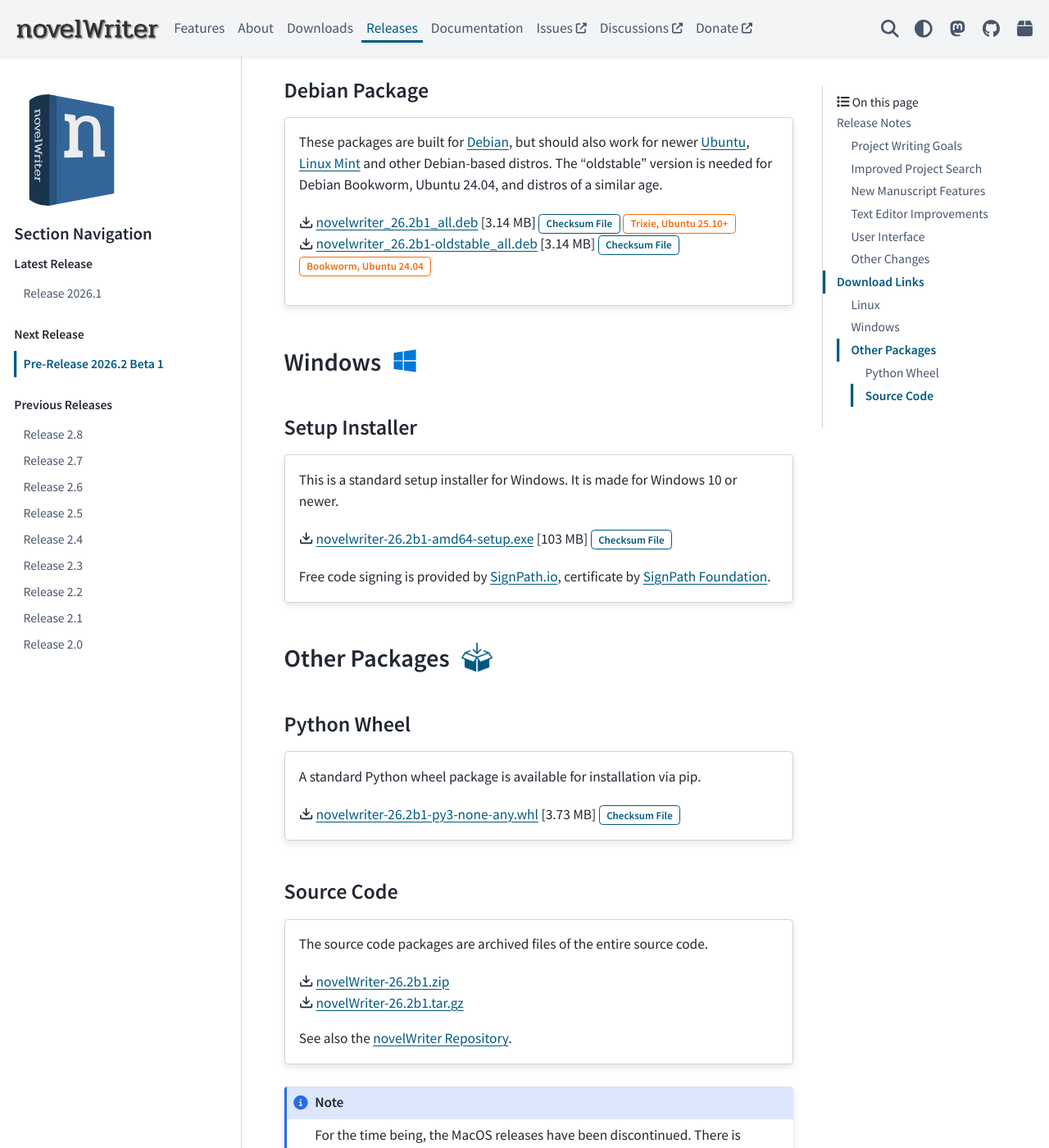
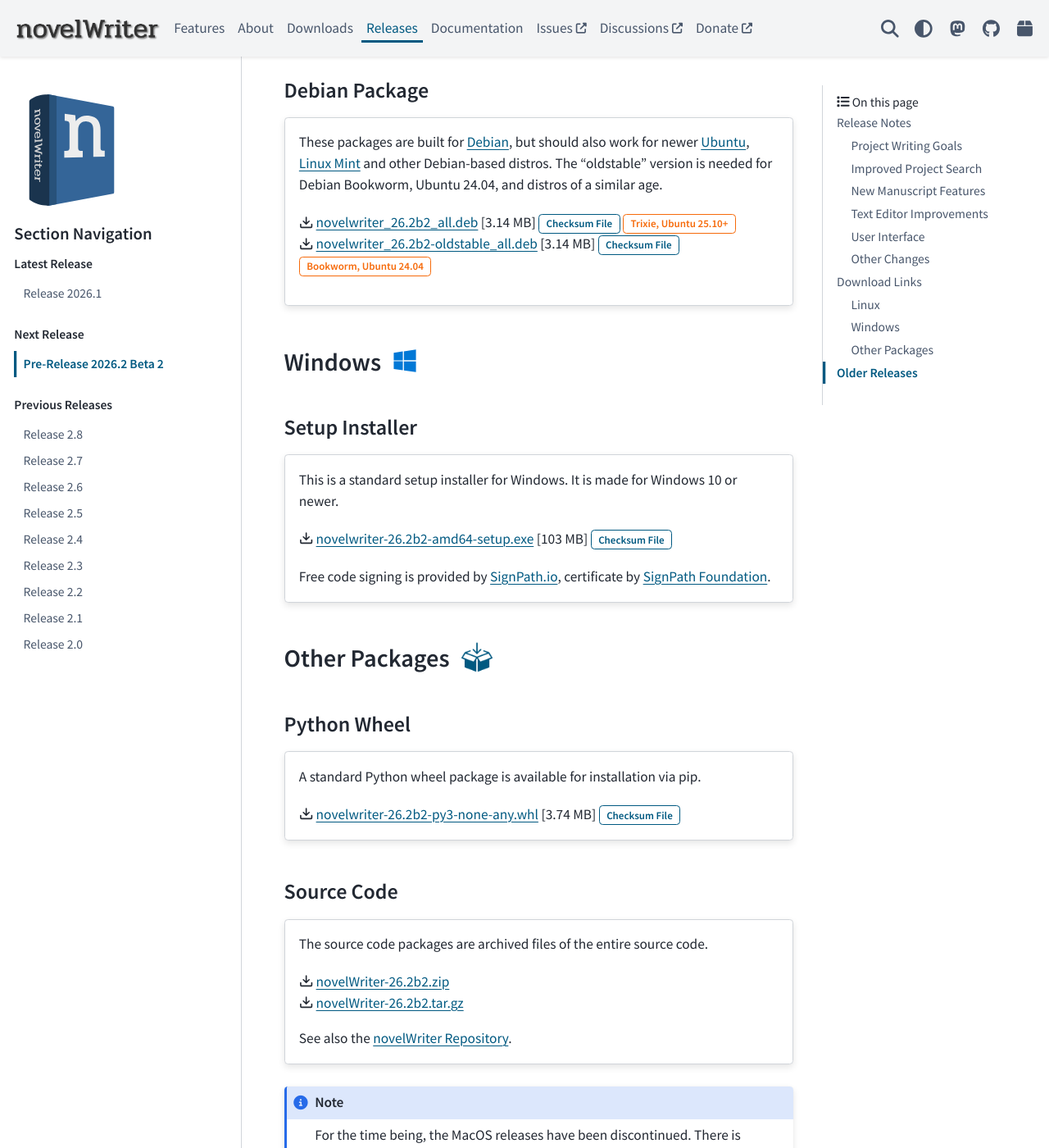
Before and after one commit to vkbo/novelWriter.io, a Sphinx documentation site: the page built from source/releases/release_26_2.rst, in a window 1280 px wide and 1400 px high, scrolled down 3957 px. Shown: the whole window at 82% size. Built offline with Sphinx 7.4.7 and the PyData theme 0.15.4, drawn with Linux system fonts in a browser that asks for light colours; some of the changed text lies outside the part shown.

Commit message:
Release 2026.2 Beta 2

```diff
--- a/source/generated/download_pre_release.rst
+++ b/source/generated/download_pre_release.rst
@@ -7,11 +7,11 @@
 .. _SignPath.io: https://about.signpath.io/
 .. _SignPath Foundation: https://signpath.org/
 
-| **Release Version:** 2026.2 Beta 1
-| **Release Date:** July 26, 2026
+| **Release Version:** 2026.2 Beta 2
+| **Release Date:** August 2, 2026
 | **Release Notes:** :ref:`main_release_26_2`
-| **Release Feedback:** :octicon:`comment-discussion` `Discussion <https://github.com/vkbo/novelWriter/discussions/2905>`__
-| **Release on GitHub:** :octicon:`mark-github` `GitHub <https://github.com/vkbo/novelWriter/releases/tag/v26.2b1>`__
+| **Release Feedback:** :octicon:`comment-discussion` `Discussion <https://github.com/vkbo/novelWriter/discussions/2949>`__
+| **Release on GitHub:** :octicon:`mark-github` `GitHub <https://github.com/vkbo/novelWriter/releases/tag/v26.2b2>`__
 
 .. |linux-logo| image:: ../images/linux.svg
    :class: dark-light custom-inline-image-title
@@ -33,8 +33,8 @@
 
    The AppImage_ should run on any recent Linux distro.
 
-   :octicon:`download` `novelwriter-26.2b1-x86_64.AppImage <https://github.com/vkbo/novelWriter/releases/download/v26.2b1/novelwriter-26.2b1-x86_64.AppImage>`__ [83.5 MB]
-   :bdg-link-primary-line:`Checksum File <https://github.com/vkbo/novelWriter/releases/download/v26.2b1/novelwriter-26.2b1-x86_64.AppImage.sha256>`
+   :octicon:`download` `novelwriter-26.2b2-x86_64.AppImage <https://github.com/vkbo/novelWriter/releases/download/v26.2b2/novelwriter-26.2b2-x86_64.AppImage>`__ [83.8 MB]
+   :bdg-link-primary-line:`Checksum File <https://github.com/vkbo/novelWriter/releases/download/v26.2b2/novelwriter-26.2b2-x86_64.AppImage.sha256>`
 
 
 Flatpak (Experimental)
@@ -44,8 +44,8 @@
 
    The Flatpak_ should run on any recent Linux distro.
 
-   :octicon:`download` `novelwriter-26.2-linux.flatpak <https://github.com/vkbo/novelWriter/releases/download/v26.2b1/novelwriter-26.2-linux.flatpak>`__ [10.9 MB]
-   :bdg-link-primary-line:`Checksum File <https://github.com/vkbo/novelWriter/releases/download/v26.2b1/novelwriter-26.2-linux.flatpak.sha256>`
+   :octicon:`download` `novelwriter-26.2-linux.flatpak <https://github.com/vkbo/novelWriter/releases/download/v26.2b2/novelwriter-26.2-linux.flatpak>`__ [10.9 MB]
+   :bdg-link-primary-line:`Checksum File <https://github.com/vkbo/novelWriter/releases/download/v26.2b2/novelwriter-26.2-linux.flatpak.sha256>`
 
 
 Debian Package
@@ -56,10 +56,10 @@
    These packages are built for Debian_, but should also work for newer Ubuntu_, `Linux Mint`_ and other Debian-based
    distros. The "oldstable" version is needed for Debian Bookworm, Ubuntu 24.04, and distros of a similar age.
 
-   | :octicon:`download` `novelwriter_26.2b1_all.deb <https://github.com/vkbo/novelWriter/releases/download/v26.2b1/novelwriter_26.2b1_all.deb>`__ [3.14 MB]
-     :bdg-link-primary-line:`Checksum File <https://github.com/vkbo/novelWriter/releases/download/v26.2b1/novelwriter_26.2b1_all.deb.sha256>` :bdg-warning-line:`Trixie, Ubuntu 25.10+`
-   | :octicon:`download` `novelwriter_26.2b1-oldstable_all.deb <https://github.com/vkbo/novelWriter/releases/download/v26.2b1/novelwriter_26.2b1-oldstable_all.deb>`__ [3.14 MB]
-     :bdg-link-primary-line:`Checksum File <https://github.com/vkbo/novelWriter/releases/download/v26.2b1/novelwriter_26.2b1-oldstable_all.deb.sha256>` :bdg-warning-line:`Bookworm, Ubuntu 24.04`
+   | :octicon:`download` `novelwriter_26.2b2_all.deb <https://github.com/vkbo/novelWriter/releases/download/v26.2b2/novelwriter_26.2b2_all.deb>`__ [3.14 MB]
+     :bdg-link-primary-line:`Checksum File <https://github.com/vkbo/novelWriter/releases/download/v26.2b2/novelwriter_26.2b2_all.deb.sha256>` :bdg-warning-line:`Trixie, Ubuntu 25.10+`
+   | :octicon:`download` `novelwriter_26.2b2-oldstable_all.deb <https://github.com/vkbo/novelWriter/releases/download/v26.2b2/novelwriter_26.2b2-oldstable_all.deb>`__ [3.14 MB]
+     :bdg-link-primary-line:`Checksum File <https://github.com/vkbo/novelWriter/releases/download/v26.2b2/novelwriter_26.2b2-oldstable_all.deb.sha256>` :bdg-warning-line:`Bookworm, Ubuntu 24.04`
 
 
 Windows |windows10-logo|
@@ -72,8 +72,8 @@
 
    This is a standard setup installer for Windows. It is made for Windows 10 or newer.
 
-   :octicon:`download` `novelwriter-26.2b1-amd64-setup.exe <https://github.com/vkbo/novelWriter/releases/download/v26.2b1/novelwriter-26.2b1-amd64-setup.exe>`__ [103 MB]
-   :bdg-link-primary-line:`Checksum File <https://github.com/vkbo/novelWriter/releases/download/v26.2b1/novelwriter-26.2b1-amd64-setup.exe.sha256>`
+   :octicon:`download` `novelwriter-26.2b2-amd64-setup.exe <https://github.com/vkbo/novelWriter/releases/download/v26.2b2/novelwriter-26.2b2-amd64-setup.exe>`__ [103 MB]
+   :bdg-link-primary-line:`Checksum File <https://github.com/vkbo/novelWriter/releases/download/v26.2b2/novelwriter-26.2b2-amd64-setup.exe.sha256>`
 
    Free code signing is provided by `SignPath.io`_, certificate by `SignPath Foundation`_.
 
@@ -88,8 +88,8 @@
 
    A standard Python wheel package is available for installation via pip.
 
-   :octicon:`download` `novelwriter-26.2b1-py3-none-any.whl <https://github.com/vkbo/novelWriter/releases/download/v26.2b1/novelwriter-26.2b1-py3-none-any.whl>`__ [3.73 MB]
-   :bdg-link-primary-line:`Checksum File <https://github.com/vkbo/novelWriter/releases/download/v26.2b1/novelwriter-26.2b1-py3-none-any.whl.sha256>`
+   :octicon:`download` `novelwriter-26.2b2-py3-none-any.whl <https://github.com/vkbo/novelWriter/releases/download/v26.2b2/novelwriter-26.2b2-py3-none-any.whl>`__ [3.74 MB]
+   :bdg-link-primary-line:`Checksum File <https://github.com/vkbo/novelWriter/releases/download/v26.2b2/novelwriter-26.2b2-py3-none-any.whl.sha256>`
 
 
 Source Code
@@ -99,8 +99,8 @@
 
    The source code packages are archived files of the entire source code.
 
-   | :octicon:`download` `novelWriter-26.2b1.zip <https://api.github.com/repos/vkbo/novelWriter/zipball/v26.2b1>`__
-   | :octicon:`download` `novelWriter-26.2b1.tar.gz <https://api.github.com/repos/vkbo/novelWriter/tarball/v26.2b1>`__
+   | :octicon:`download` `novelWriter-26.2b2.zip <https://api.github.com/repos/vkbo/novelWriter/zipball/v26.2b2>`__
+   | :octicon:`download` `novelWriter-26.2b2.tar.gz <https://api.github.com/repos/vkbo/novelWriter/tarball/v26.2b2>`__
 
    See also the `novelWriter Repository`_.
 
--- a/source/releases/release_26_2.rst
+++ b/source/releases/release_26_2.rst
@@ -1,10 +1,10 @@
 .. _main_release_26_2:
 
 *************************
-Pre-Release 2026.2 Beta 1
+Pre-Release 2026.2 Beta 2
 *************************
 
-| **Release Date:** 26 July, 2026
+| **Release Date:** 2 August, 2026
 
 
 Release Notes
@@ -118,3 +118,11 @@
 ==============
 
 .. include:: ../generated/download_pre_release.rst
+
+
+Older Releases
+==============
+
+Past release packages are available for download on `GitHub <https://github.com/vkbo/novelWriter/releases>`__.
+
+| :octicon:`mark-github` `Download Release 26.2 Beta 1 <https://github.com/vkbo/novelWriter/releases/tag/v26.2b1>`__
```
Also changed, not shown: source/generated/checksum_pre_release.rst (+6 -6 lines).
